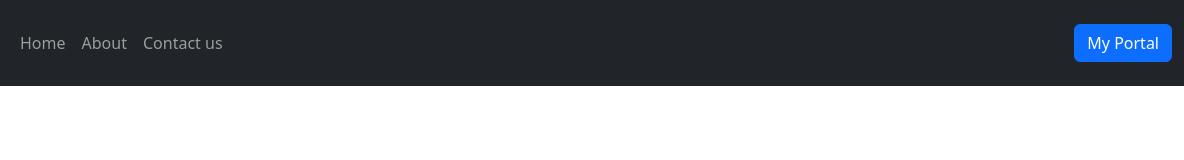
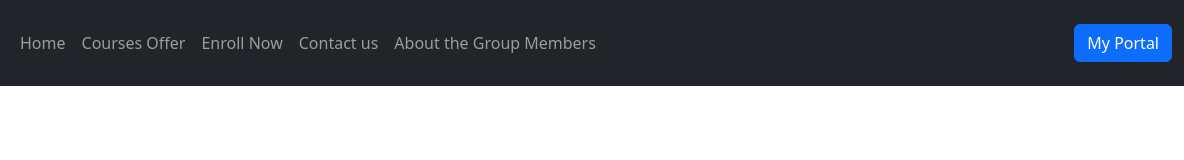
Before and after one commit to FabriceSerapio/FV_ICT9S_Q2Project_Group7, a plain HTML site: page index.html in a window 1280 px wide. Shown: the full height of the page, 96-1280 px from the left. Drawn offline with nearby package versions, Linux system fonts and the light colour scheme.

Commit message:
index.html

```diff
--- a/index.html
+++ b/index.html
@@ -29,10 +29,16 @@
           <a class="nav-link" href="#">Home</a>
         </li>
         <li class="nav-item">
-          <a class="nav-link" href="#">About</a>
+          <a class="nav-link" href="#">Courses Offer</a>
+        </li>
+         <li class="nav-item">
+          <a class="nav-link" href="#">Enroll Now</a>
         </li>
         <li class="nav-item">
           <a class="nav-link" href="#">Contact us<img src="" alt="" class=""></a>
+        </li>
+         <li class="nav-item">
+          <a class="nav-link" href="#">About the Group Members</a>
         </li>
       </ul>
       <form class="d-flex">
```
